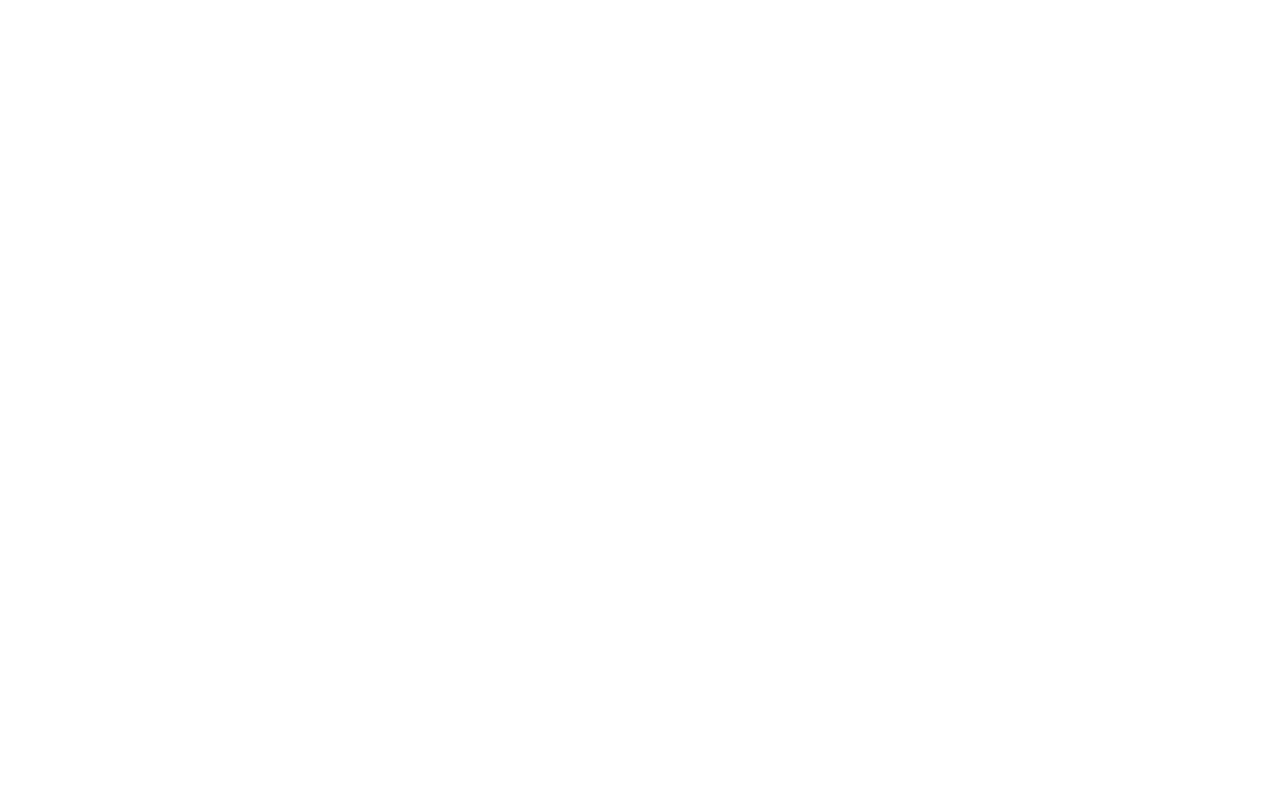
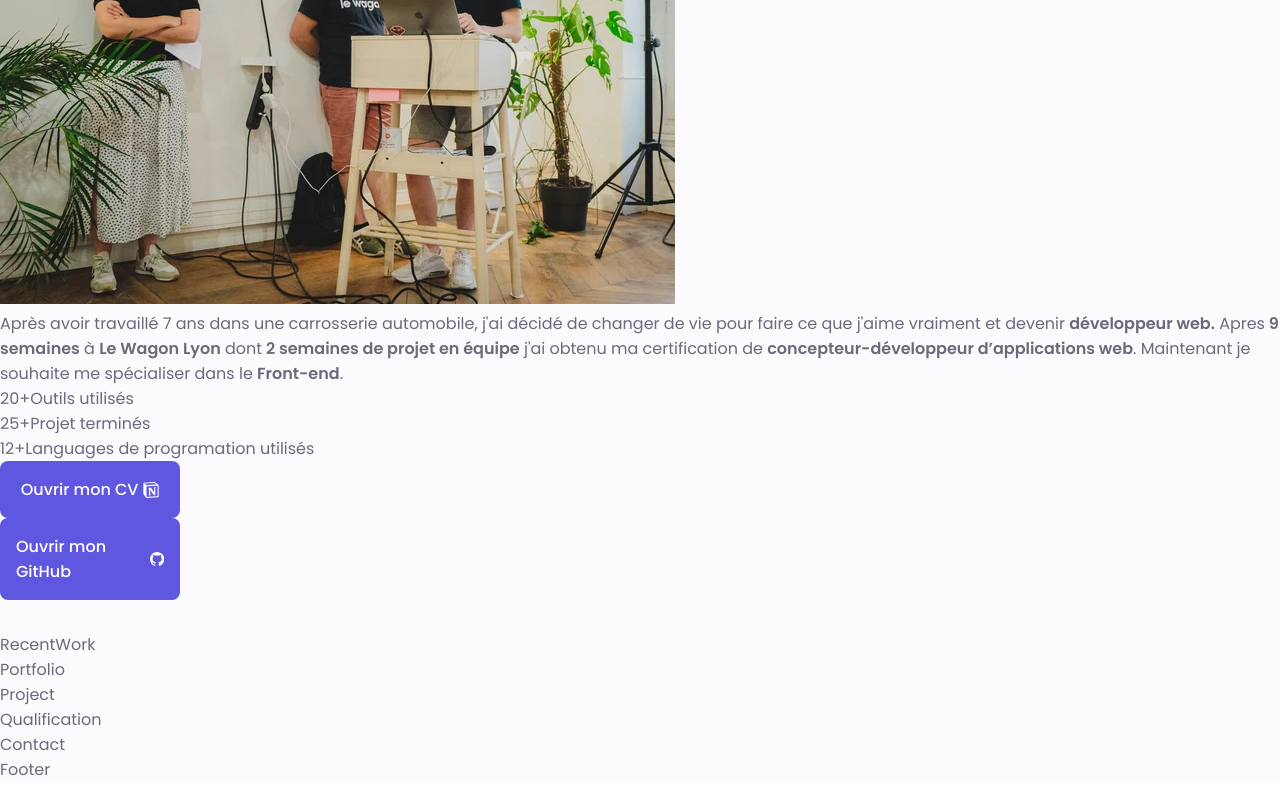
Before and after one commit to FabKaiz/portfolio-react, a React (Create React App) app: page / in a window 1280 px wide. Shown: the part 1182-1979 px from the top of the page. Before the commit the page ends 1151 px from the top, so only its background shows below. Built offline with nearby package versions, Linux system fonts and the light colour scheme.

Commit message:
about html setup

```diff
--- a/src/components/Button/Button.jsx
+++ b/src/components/Button/Button.jsx
@@ -1,9 +1,9 @@
 import React from 'react'
 import './Button.scss'
 
-const Button = ({ href, title, logo }) => {
+const Button = ({ href, title, logo, target, className }) => {
   return (
-    <a href={href} className="button">
+    <a href={href} className={`button ${className}`} target={target}>
       {title} {logo}
     </a>
   )
--- a/src/container/About/About.jsx
+++ b/src/container/About/About.jsx
@@ -1,11 +1,65 @@
 import React from 'react'
 
+import { SiNotion, SiGithub } from 'react-icons/si'
+import { Button } from '../../components';
+import { images } from '../../constants';
 import './About.scss';
 
 const About = () => {
   return (
-    <section class="about section" id="about">
-      <div>About</div>
+    <section className="about section" id="about">
+      <h2 className="section__title">À propos</h2>
+      <span className="section__subtitle">Présentation</span>
+      <div className="about__container">
+        <img src={images.meAbout} alt="" className="about__img" />
+
+        <div className="about__content">
+
+          <p>
+            Après avoir travaillé 7 ans dans une carrosserie automobile,
+            j'ai décidé de changer de vie pour faire ce que j'aime vraiment
+            et devenir <strong>développeur web.</strong> Apres
+            <strong> 9 semaines</strong> à <strong>Le Wagon Lyon</strong> dont
+            <strong> 2 semaines de projet en équipe</strong> j'ai obtenu ma
+            certification de <strong>concepteur-développeur d’applications web</strong>.
+            Maintenant je souhaite me spécialiser dans le <strong>Front-end</strong>.
+          </p>
+
+          <div className="about__info">
+            <div>
+              <span className="about__info-title">20+</span>
+              <span className="about__info-name">Outils utilisés</span>
+            </div>
+            <div>
+              <span className="about__info-title">25+</span>
+              <span className="about__info-name">Projet terminés</span>
+            </div>
+            <div>
+              <span className="about__info-title">12+</span>
+              <span className="about__info-name">Languages de programation utilisés</span>
+            </div>
+          </div>
+
+          <div class="about__buttons">
+            <Button
+              href="https://flash-handball-7c5.notion.site/Fabien-Chareun-0534008f12c14f299289e8285c7de2ff"
+              target="_blank"
+              title="Ouvrir mon CV"
+              logo={<SiNotion />}
+              className="about__btn"
+            />
+
+            <Button
+              href="https://github.com/FabKaiz"
+              target="_blank"
+              title="Ouvrir mon GitHub"
+              logo={<SiGithub />}
+              className="about__btn"
+            />
+          </div>
+
+        </div>
+      </div>
     </section>
   )
 }
```
